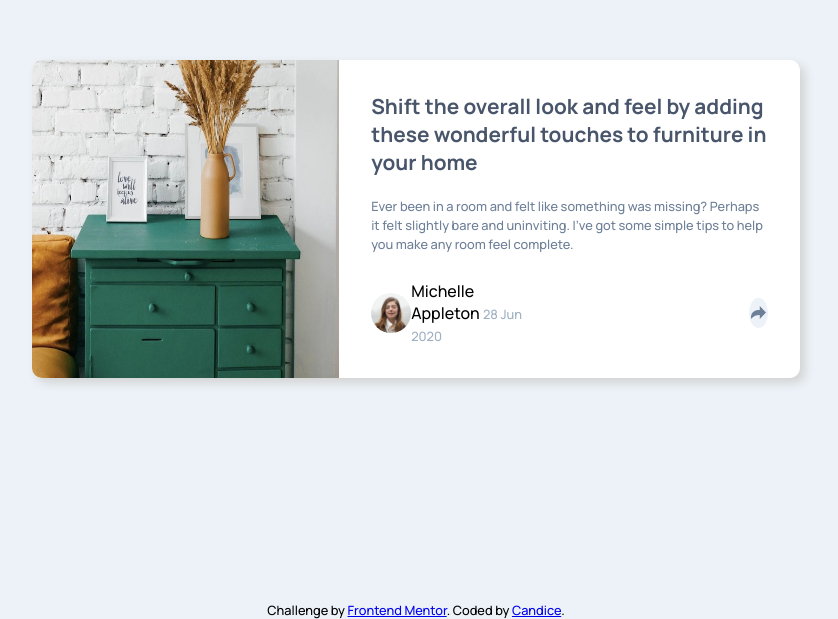
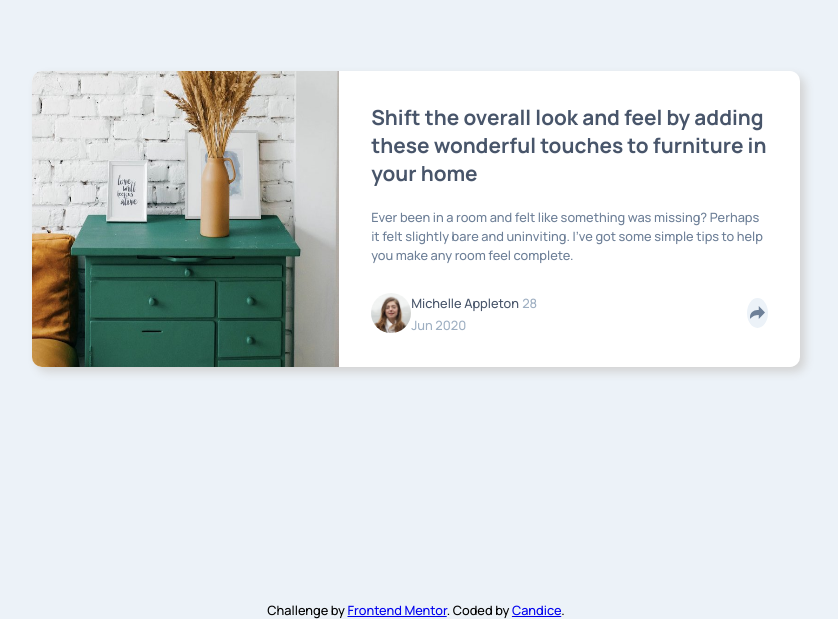
Before and after one commit to candicoded/article-preview-component-master, a plain HTML site: page index.html in a window 1280 px wide. Shown: the part 181-800 px from the top of the page, without its empty margins (224-1062 px from the left). Drawn offline with Linux system fonts and the light colour scheme.

Commit message:
Update style.css

```diff
--- a/style.css
+++ b/style.css
@@ -45,7 +45,7 @@ h1 {
   margin-bottom: 1em;
 }
 
-h2 {
+.author-name {
   font-size: 0.8rem;
   color: var(--Very-Dark-Grayish-Blue);
 }
```
